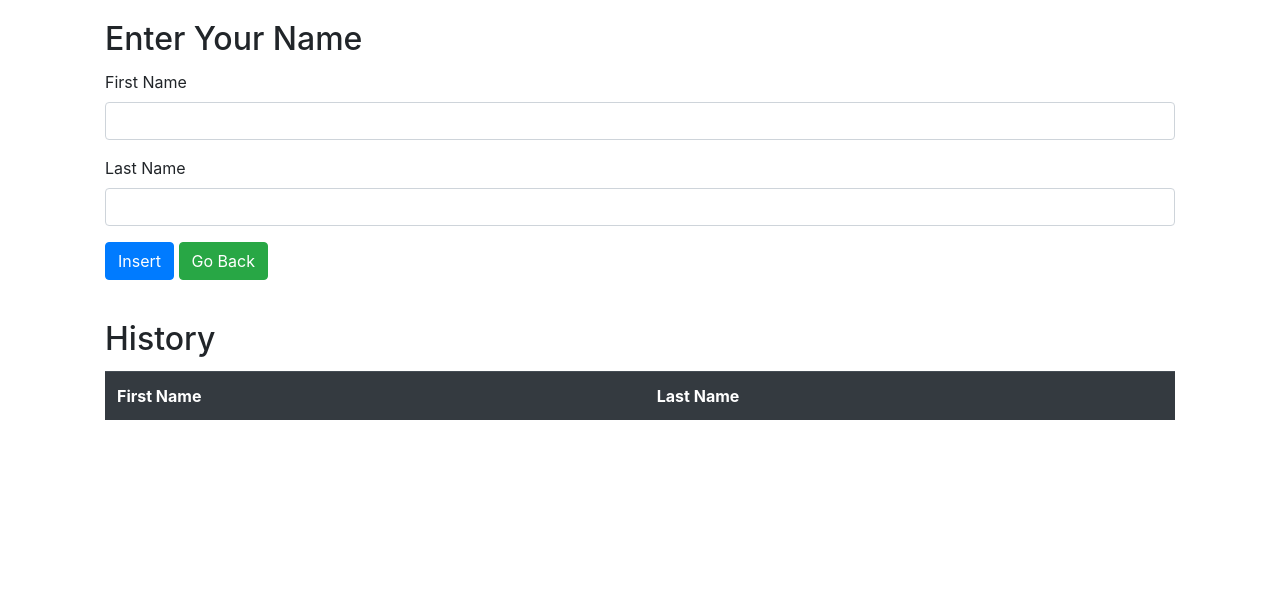
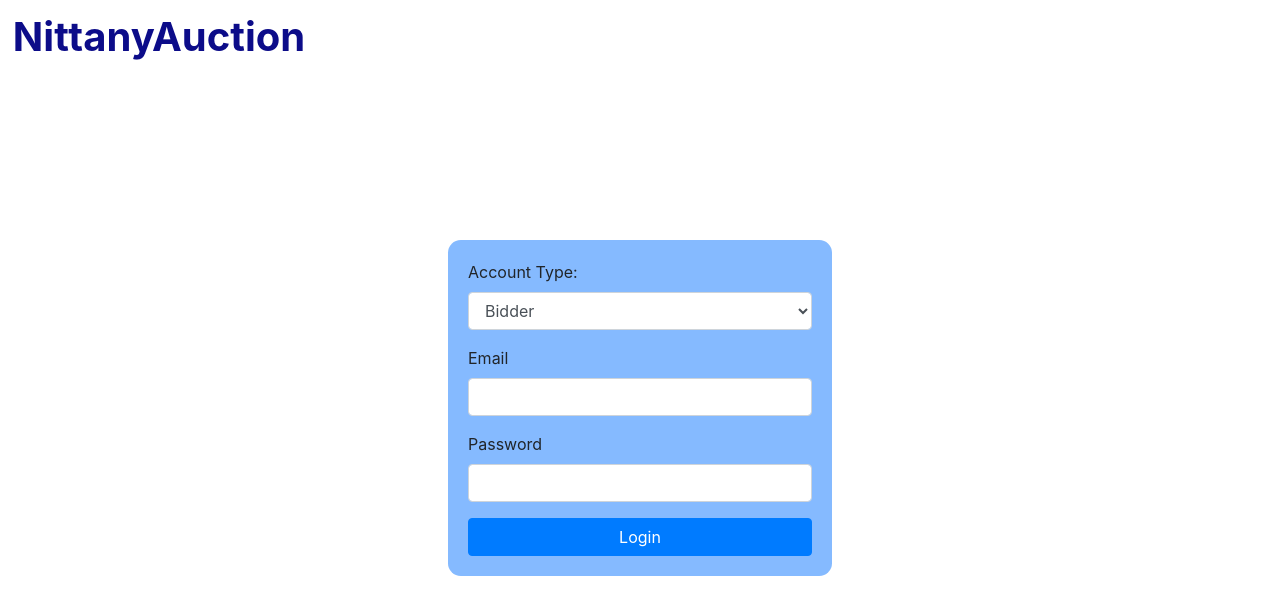
Before and after one commit to tjwaters33/NittanyAuction, a Python web app: template NittanyAuction/templates/input.html in a window 1280 px wide. Shown: the top 615 px of the page. Run offline with Jinja, Linux system fonts and the light colour scheme; the template is opened without the code that fills it, so the values that code supplies are empty; some libraries are stand-ins or nearby versions.

Commit message:
login endpoint functionalilty

```diff
--- a/NittanyAuction/init_database.py
+++ b/NittanyAuction/init_database.py
@@ -205,7 +205,7 @@ def import_users():
         email = content[0].strip()
         password = hash_password(content[1].strip())
 
-        # sqlite3 instert data into database
+        # sqlite3 insert data into database
         cur.execute("INSERT INTO Users (email, password) VALUES (?, ?)", (email, password))
 
     # ensure commit and close
--- a/NittanyAuction/templates/index.html
+++ b/NittanyAuction/templates/index.html
@@ -10,7 +10,7 @@
 <body>
 <div class="container-sm">
     <div class="card-body" align="center">
-        <a class="btn btn-success" href="/name" role="button">Enter Your Name Here!</a>
+        <a class="btn btn-success" href="/login" role="button">Bidder Login</a>
     </div>
 </div>
 
--- a/NittanyAuction/templates/input.html
+++ b/NittanyAuction/templates/input.html
@@ -7,41 +7,60 @@
           integrity="sha384-Vkoo8x4CGsO3+Hhxv8T/Q5PaXtkKtu6ug5TOeNV6gBiFeWPGFN9MuhOf23Q9Ifjh" crossorigin="anonymous">
     <title></title>
 </head>
+<style>
+	input.is-invalid {
+		border-color: red;
+		outline-color: red;
+	}
+	.card-body {
+		padding: 1.25rem;
+		background: #85baff;
+		top: 30vh;
+		position: absolute;
+		width: 30vw;
+		left: 35vw;
+		border-radius: 1vw;
+
+	}
+	.title{
+		position: absolute;
+		padding: 1vw;
+		color:#0c0c89;
+	}
+</style>
 <body>
+<h1 class="title"><b>NittanyAuction</b></h1>
 <div class="container-sm">
     <div class="card-body">
-        <h2 class="card-title">Enter Your Name</h2>
 
-        <form action="/name" method="POST">
+        <form action="/login" method="POST">
+
+			<div class="form-group">
+				<label for="type">Account Type:</label>
+				<select id="type" name="type" required class="form-control">
+
+					<option value="Bidders">Bidder</option>
+					<option value="Sellers">Seller</option>
+					<option value="Helpdesk">Help Desk</option>
+				</select>
+			</div>
+
             <div class="form-group">
-                <label for="FirstName">First Name</label>
-                <input type="text" name="FirstName" required class="form-control">
+                <label for="email">Email</label>
+                <input type="text" name="email" required class="form-control {% if error %}is-invalid{% endif %}">
             </div>
             <div class="form-group">
-                <label for="LastName">Last Name</label>
-                <input type="text" name="LastName" required class="form-control">
-            </div>
-            <button type="submit" class="btn btn-primary">Insert</button>
-            <a class="btn btn-success" href="/" role="button">Go Back</a>
+                <label for="password">Password</label>
+                <input type="password" name="password" required class="form-control {% if error %}is-invalid{% endif %}" id="password" >
+			</div>
+            <button type="submit" class="btn btn-primary" style="width: 100%">Login</button>
+            <!--<a class="btn btn-success" href="/" role="button">Go Back</a>-->
         </form>
+		<!--<form action="/forget_password" method="POST">
+            <a class="btn btn-success" href="/reset_password" role="button">Forgot Password?</a>
+        </form>-->
     </div>
-    <div class="card-body">
-        <h2 class="card-title">History</h2>
-        <table class="table table-dark">
-            <tr>
-                <th scope="col"> First Name</th>
-                <th scope="col"> Last Name</th>
-            </tr>
-            <tbody>
-            {% for first_name, last_name in result %}
-                <tr>
-                    <td> {{ first_name }} </td>
-                    <td> {{ last_name }} </td>
-                </tr>
-            {% endfor %}
-            </tbody>
-        </table>
-    </div>
+
 </div>
 
 <script src="https://code.jquery.com/jquery-3.4.1.slim.min.js"
--- /dev/null
+++ b/NittanyAuction/templates/reset_password.html
@@ -0,0 +1,3 @@
+
+
+Reset Password
```
Also changed, not shown: NittanyAuction/app.py (+27 -19 lines), NittanyAuction/templates/auction_house/AH_Bidders.html (added, +23 -0 lines), NittanyAuction/templates/auction_house/AH_Helpdesk.html (added, +24 -0 lines), NittanyAuction/templates/auction_house/AH_Sellers.html (added, +23 -0 lines).
